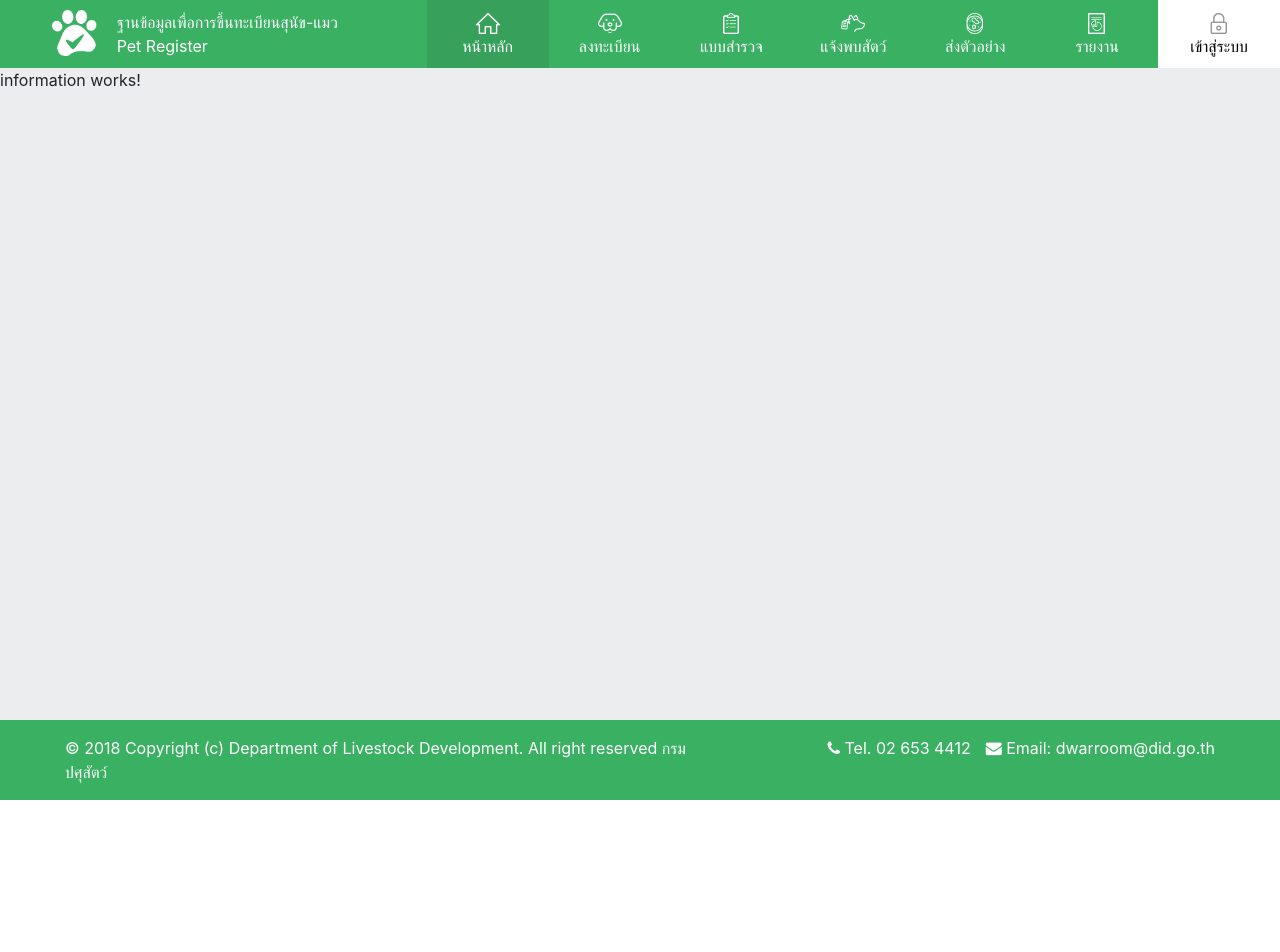
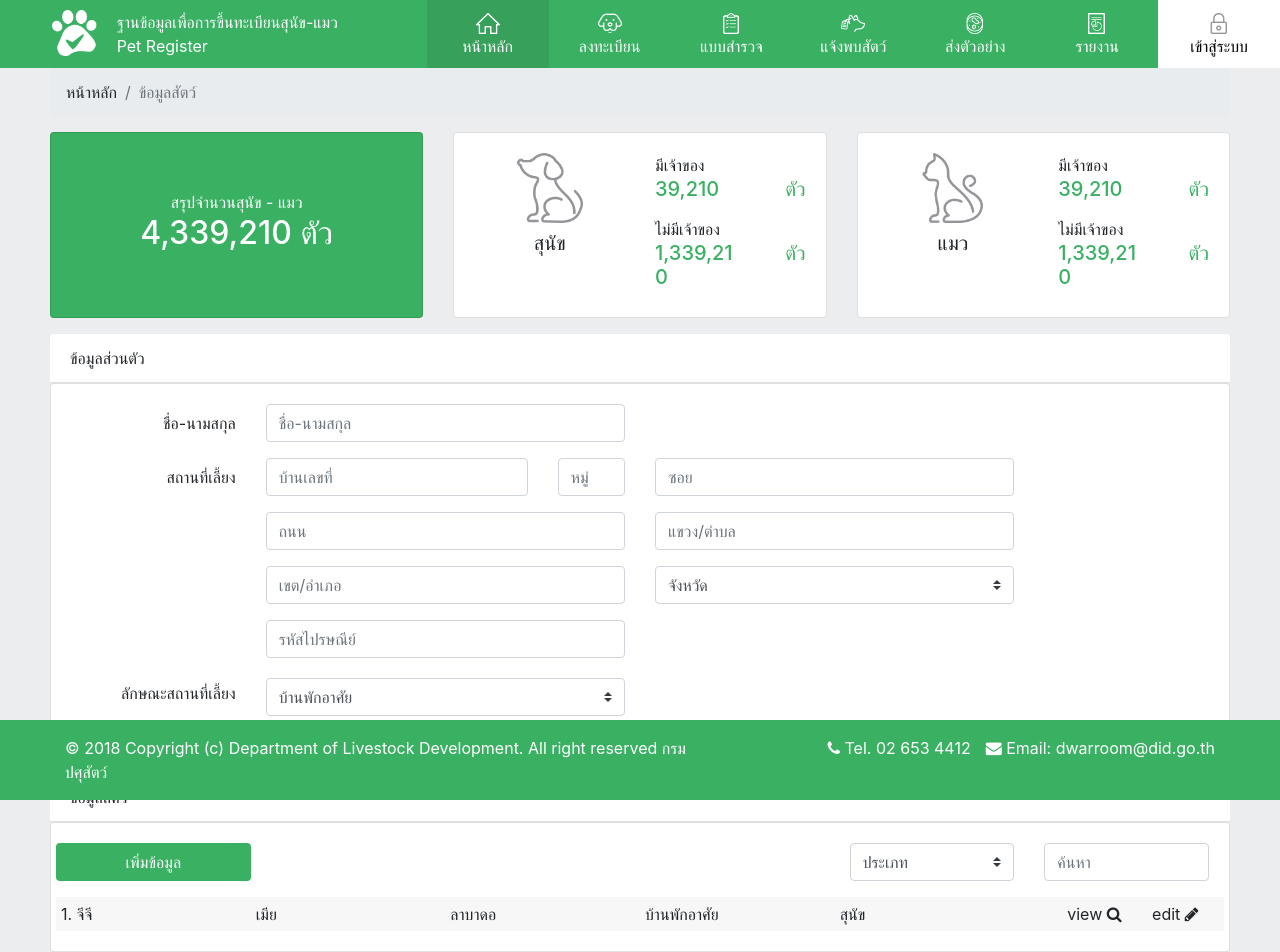
Before and after one commit to jiratp/rabies-frontend, an Angular app: page /information in a window 1280 px wide. Shown: the top 952 px of the page. Before the commit the page ends 800 px from the top, so only its background shows below. Built offline with nearby package versions, Linux system fonts and the light colour scheme.

Commit message:
update infomation

```diff
--- a/src/app/pages/home/home.component.html
+++ b/src/app/pages/home/home.component.html
@@ -318,6 +318,7 @@
       </div>
     </div>
   </div>
+
   <div class="row d-none d-sm-none d-md-block">
     <div class="col-12">
       <div class="card padding0">
@@ -487,16 +488,21 @@
         </div>
       </div>
 
-      <div class="item-center mt-4 mb-5">
+      <div class="item-center mt-4">
         <ul class="pagination">
-          <li class="page-item"><a class="page-link" href="#"><img src="./assets/images/back-arrow.png" width="20px" alt=""></a></li>
+          <li class="page-item"><a class="page-link" href="#"><img src="./assets/images/back-arrow.png" width="20px"
+                alt=""></a></li>
           <li class="page-item"><a class="page-link" href="#">1</a></li>
           <li class="page-item"><a class="page-link" href="#">2</a></li>
           <li class="page-item"><a class="page-link" href="#">3</a></li>
-          <li class="page-item"><a class="page-link" href="#"><img src="./assets/images/right-arrow.png" width="20px" alt=""></a></li>
+          <li class="page-item"><a class="page-link" href="#"><img src="./assets/images/right-arrow.png" width="20px"
+                alt=""></a></li>
         </ul>
       </div>
 
     </div>
   </div>
+  <br>
+  <br>
+  <br>
 </div>
--- a/src/app/pages/information/information.component.css
+++ b/src/app/pages/information/information.component.css
@@ -0,0 +1,70 @@
+.container-fluid {
+    width: 100%;
+    padding-right: 50px !important;
+    padding-left: 50px !important;
+    margin-right: auto;
+    margin-left: auto;
+}
+
+.item-center {
+    justify-content: center;
+    justify-items: center;
+    align-items: center;
+    display: flex;
+}
+
+.card {
+    background-color: unset !important;
+    border: unset !important;
+    border-radius: unset !important;
+}
+
+.card-body {
+    background-color: #fff;
+    border: 1px solid rgba(0, 0, 0, .125);
+    border-radius: .25rem;
+}
+
+.mh-card {
+    min-height: 162px;
+}
+
+.color-white {
+    color: white;
+}
+
+.padding0-50 {
+    padding: 0 50px;
+}
+
+.bg-success {
+    background: #39B062 !important;
+}
+
+.color-green {
+    color: #39B062;
+}
+
+.padding0 {
+    padding: 0;
+}
+
+.padding16 {
+    padding: 16px;
+}
+
+.card-header {
+    background-color: #fff !important;
+}
+
+.btn-theme {
+    background-color: #39B062;
+    color: white;
+}
+
+.bg-gray {
+    background: #f7f7f7;
+}
+.padding-5 {
+    padding: 5px;
+}
--- a/src/app/pages/information/information.component.html
+++ b/src/app/pages/information/information.component.html
@@ -1,3 +1,211 @@
-<p>
-  information works!
-</p>
+<div class="container-fluid">
+  <nav aria-label="breadcrumb">
+    <ol class="breadcrumb">
+      <li class="breadcrumb-item">หน้าหลัก</li>
+      <li class="breadcrumb-item active" aria-current="page">ข้อมูลสัตว์</li>
+    </ol>
+  </nav>
+
+  <div class="row">
+    <div class="col-12 col-sm-12 col-md-12 col-lg-4 card text-center mb-3 mh-card">
+      <div class="card-body item-center bg-success">
+        <div class="row">
+          <div class="col-12 color-white">
+            <div>สรุปจำนวนสุนัข - แมว</div>
+            <h2 class="mt-0">4,339,210 ตัว</h2>
+          </div>
+        </div>
+      </div>
+    </div>
+    <div class="col-12 col-sm-12 col-md-12 col-lg-4 card mb-3">
+      <div class="card-body item-center">
+        <div class="row">
+          <div class="col-6 text-center">
+            <img src="./assets/images/icon-dog.png" height="70px" alt="">
+            <h5 class="mt-2">สุนัข</h5>
+          </div>
+          <div class="col-6">
+            <div class="row">
+              <div class="col-12">
+                มีเจ้าของ
+              </div>
+              <div class="col-8 color-green">
+                <h5>39,210</h5>
+              </div>
+              <div class="col-4 color-green text-right">
+                <h5>ตัว</h5>
+              </div>
+            </div>
+            <div class="row mt-2">
+              <div class="col-12">
+                ไม่มีเจ้าของ
+              </div>
+              <div class="col-8 color-green">
+                <h5>1,339,210</h5>
+              </div>
+              <div class="col-4 color-green text-right">
+                <h5>ตัว</h5>
+              </div>
+            </div>
+          </div>
+        </div>
+      </div>
+    </div>
+    <div class="col-12 col-sm-12 col-md-12 col-lg-4 card mb-3">
+      <div class="card-body item-center">
+        <div class="row">
+          <div class="col-6 text-center">
+            <img src="./assets/images/icon-cat.png" height="70px" alt="">
+            <h5 class="mt-2">แมว</h5>
+          </div>
+          <div class="col-6">
+            <div class="row">
+              <div class="col-12">
+                มีเจ้าของ
+              </div>
+              <div class="col-8 color-green">
+                <h5>39,210</h5>
+              </div>
+              <div class="col-4 color-green text-right">
+                <h5>ตัว</h5>
+              </div>
+            </div>
+            <div class="row mt-2">
+              <div class="col-12">
+                ไม่มีเจ้าของ
+              </div>
+              <div class="col-8 color-green">
+                <h5>1,339,210</h5>
+              </div>
+              <div class="col-4 color-green text-right">
+                <h5>ตัว</h5>
+              </div>
+            </div>
+          </div>
+        </div>
+      </div>
+    </div>
+  </div>
+
+  <div class="row">
+    <div class="card col-md-12">
+      <div class="card-header">
+        ข้อมูลส่วนตัว
+      </div>
+      <div class="card-body">
+        <form>
+          <div class="form-group row">
+            <label for="inputEmail3" class="col-sm-2 col-form-label text-right">ชื่อ-นามสกุล</label>
+            <div class="col-sm-4">
+              <input type="text" class="form-control" id="inputName" placeholder="ชื่อ-นามสกุล">
+            </div>
+          </div>
+          <div class="form-group row">
+            <label for="inputPassword3" class="col-sm-2 col-form-label text-right">สถานที่เลี้ยง</label>
+            <div class="col-sm-3">
+              <input type="text" class="form-control" id="inputPlace" placeholder="บ้านเลขที่">
+            </div>
+            <div class="col-sm-1">
+              <input type="text" class="form-control" id="inputPlace" placeholder="หมู่">
+            </div>
+            <div class="col-sm-4">
+              <input type="text" class="form-control" id="inputPlace" placeholder="ซอย">
+            </div>
+          </div>
+          <div class="form-group row">
+            <label for="inputPassword3" class="col-sm-2 col-form-label text-right"></label>
+            <div class="col-sm-4">
+              <input type="text" class="form-control" id="inputPlace" placeholder="ถนน">
+            </div>
+            <div class="col-sm-4">
+              <input type="text" class="form-control" id="inputPlace" placeholder="แขวง/ตำบล">
+            </div>
+          </div>
+          <div class="form-group row">
+            <label for="inputPassword3" class="col-sm-2 col-form-label text-right"></label>
+            <div class="col-sm-4">
+              <input type="text" class="form-control" id="inputPlace" placeholder="เขต/อำเภอ">
+            </div>
+            <div class="col-sm-4">
+              <select class="custom-select mr-sm-2" id="inlineFormCustomSelectPref">
+                <option selected>จังหวัด</option>
+                <option value="1">One</option>
+                <option value="2">Two</option>
+                <option value="3">Three</option>
+              </select>
+            </div>
+          </div>
+          <div class="form-group row">
+            <label for="inputEmail3" class="col-sm-2 col-form-label text-right"></label>
+            <div class="col-sm-4">
+              <input type="text" class="form-control" id="inputName" placeholder="รหัสไปรษณีย์">
+            </div>
+          </div>
+          <div class="form-group row">
+            <label for="inputEmail3" class="col-sm-2 col-form-label text-right">ลักษณะสถานที่เลี้ยง</label>
+            <div class="col-sm-4">
+              <select class="custom-select my-1 mr-sm-2" id="inlineFormCustomSelectPref">
+                <option selected>บ้านพักอาศัย</option>
+                <option value="1">One</option>
+                <option value="2">Two</option>
+                <option value="3">Three</option>
+              </select>
+            </div>
+          </div>
+        </form>
+      </div>
+    </div>
+  </div>
+
+  <div class="row mt-3">
+    <div class="card col-md-12">
+      <div class="card-header">
+        ข้อมูลสัตว์
+      </div>
+      <div class="card-body">
+        <div class="row">
+          <button class="btn btn-theme col-2">เพิ่มข้อมูล</button>
+          <div class="col-6"></div>
+          <div class="col-2">
+            <select class="custom-select mr-sm-2" id="inlineFormCustomSelectPref">
+              <option selected>ประเภท</option>
+              <option value="1">One</option>
+              <option value="2">Two</option>
+              <option value="3">Three</option>
+            </select>
+          </div>
+          <div class="col-2">
+            <input type="text" class="form-control" id="inputName" placeholder="ค้นหา">
+          </div>
+        </div>
+        <div class="row mt-3 bg-gray">
+          <div class="col-2 padding-5">
+            1. จีจี
+          </div>
+          <div class="col-2 padding-5">
+            เมีย
+          </div>
+          <div class="col-2 padding-5">
+            ลาบาดอ
+          </div>
+          <div class="col-2 padding-5">
+            บ้านพักอาศัย
+          </div>
+          <div class="col-2 padding-5">
+            สุนัข
+          </div>
+          <div class="col-1 text-right padding-5">
+            view <i class="fa fa-search"></i>
+          </div>
+          <div class="col-1 text-center padding-5">
+            edit <i class="fa fa-pencil"></i>
+          </div>
+        </div>
+      </div>
+      <br>
+      <br>
+      <br>
+    </div>
+  </div>
+
+</div>
```
